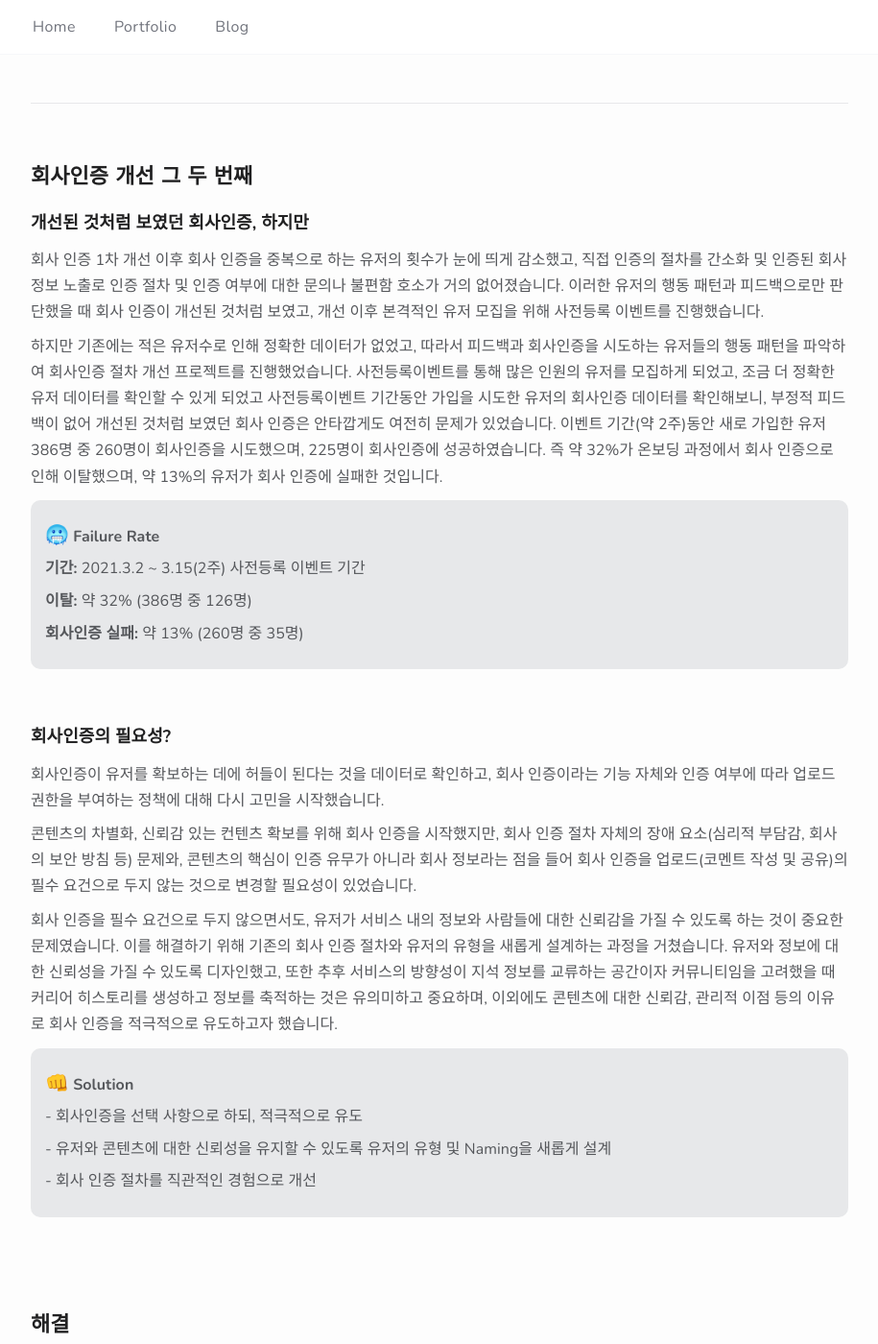
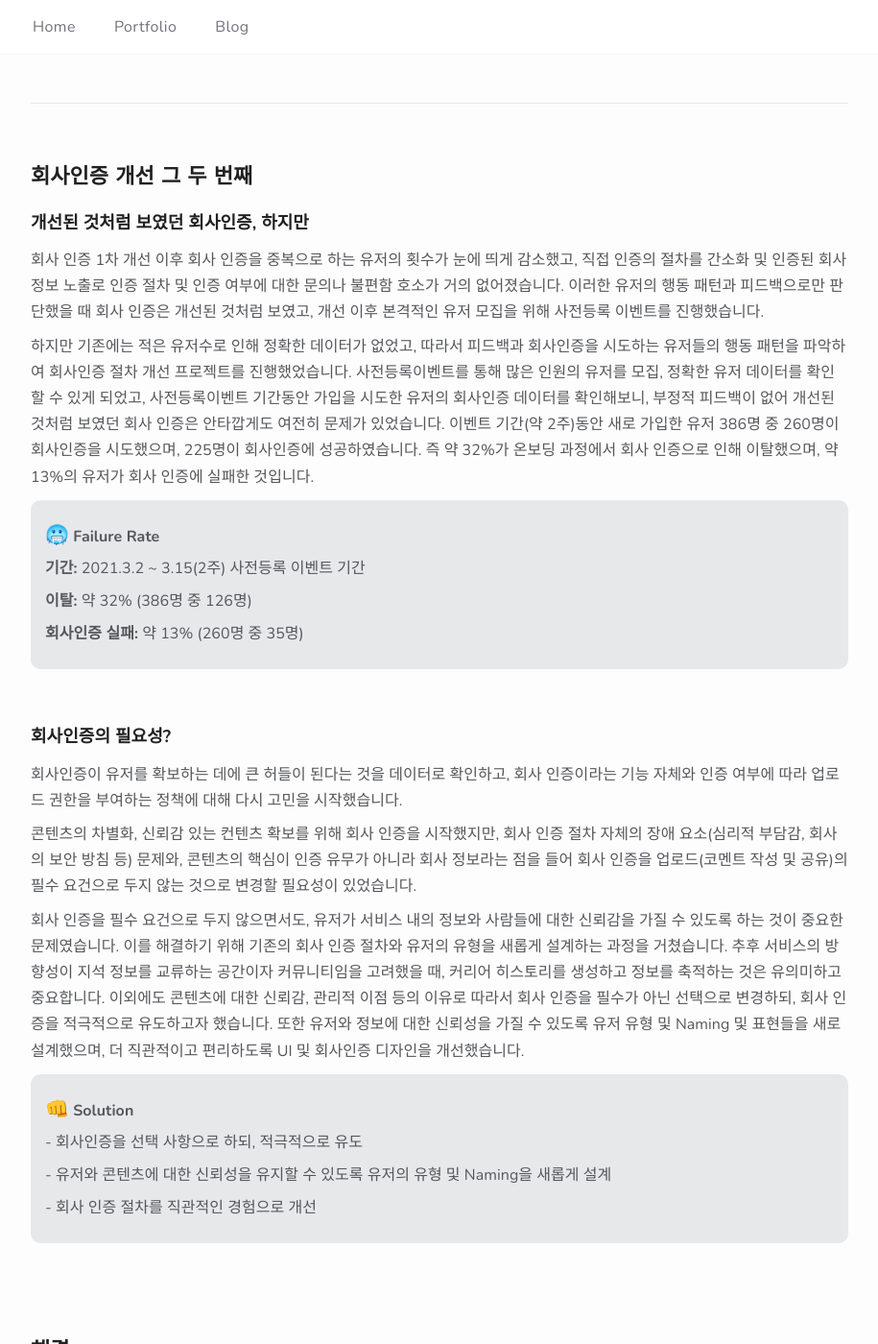
Before and after one commit to junethirty/junethirty.github.io, a Jekyll site: the page built from _portfolio/01_bookcovery.com.markdown, in a window 1280 px wide and 1400 px high, scrolled down 7972 px. Shown: the whole window at 96% size, without its empty margins (182-1097 px from the left). Built offline with Jekyll 4.4.1, drawn with Linux system fonts in a browser that asks for light colours; nearby versions of some CDN libraries; some of the changed text lies outside the part shown.

Commit message:
minor changes

```diff
--- a/_portfolio/01_bookcovery.com.markdown
+++ b/_portfolio/01_bookcovery.com.markdown
@@ -157,9 +157,9 @@
 
 #### 개선된 것처럼 보였던 회사인증, 하지만
 
-회사 인증 1차 개선 이후 회사 인증을 중복으로 하는 유저의 횟수가 눈에 띄게 감소했고, 직접 인증의 절차를 간소화 및 인증된 회사 정보 노출로 인증 절차 및 인증 여부에 대한 문의나 불편함 호소가 거의 없어졌습니다. 이러한 유저의 행동 패턴과 피드백으로만 판단했을 때 회사 인증이 개선된 것처럼 보였고, 개선 이후 본격적인 유저 모집을 위해 사전등록 이벤트를 진행했습니다.
+회사 인증 1차 개선 이후 회사 인증을 중복으로 하는 유저의 횟수가 눈에 띄게 감소했고, 직접 인증의 절차를 간소화 및 인증된 회사 정보 노출로 인증 절차 및 인증 여부에 대한 문의나 불편함 호소가 거의 없어졌습니다. 이러한 유저의 행동 패턴과 피드백으로만 판단했을 때 회사 인증은 개선된 것처럼 보였고, 개선 이후 본격적인 유저 모집을 위해 사전등록 이벤트를 진행했습니다.
 
-하지만 기존에는 적은 유저수로 인해 정확한 데이터가 없었고, 따라서 피드백과 회사인증을 시도하는 유저들의 행동 패턴을 파악하여 회사인증 절차 개선 프로젝트를 진행했었습니다. 사전등록이벤트를 통해 많은 인원의 유저를 모집하게 되었고, 조금 더 정확한 유저 데이터를 확인할 수 있게 되었고 사전등록이벤트 기간동안 가입을 시도한 유저의 회사인증 데이터를 확인해보니, 부정적 피드백이 없어 개선된 것처럼 보였던 회사 인증은 안타깝게도 여전히 문제가 있었습니다. 이벤트 기간(약 2주)동안 새로 가입한 유저 386명 중 260명이 회사인증을 시도했으며, 225명이 회사인증에 성공하였습니다. 즉 약 32%가 온보딩 과정에서 회사 인증으로 인해 이탈했으며, 약 13%의 유저가 회사 인증에 실패한 것입니다.
+하지만 기존에는 적은 유저수로 인해 정확한 데이터가 없었고, 따라서 피드백과 회사인증을 시도하는 유저들의 행동 패턴을 파악하여 회사인증 절차 개선 프로젝트를 진행했었습니다. 사전등록이벤트를 통해 많은 인원의 유저를 모집, 정확한 유저 데이터를 확인할 수 있게 되었고, 사전등록이벤트 기간동안 가입을 시도한 유저의 회사인증 데이터를 확인해보니, 부정적 피드백이 없어 개선된 것처럼 보였던 회사 인증은 안타깝게도 여전히 문제가 있었습니다. 이벤트 기간(약 2주)동안 새로 가입한 유저 386명 중 260명이 회사인증을 시도했으며, 225명이 회사인증에 성공하였습니다. 즉 약 32%가 온보딩 과정에서 회사 인증으로 인해 이탈했으며, 약 13%의 유저가 회사 인증에 실패한 것입니다.
 
 <div class="callout">
 <span class="emoji-callout">🥶</span> <strong>Failure Rate</strong> <br>
@@ -172,11 +172,11 @@
 
 #### 회사인증의 필요성?
 
-회사인증이 유저를 확보하는 데에 허들이 된다는 것을 데이터로 확인하고, 회사 인증이라는 기능 자체와 인증 여부에 따라 업로드 권한을 부여하는 정책에 대해 다시 고민을 시작했습니다.
+회사인증이 유저를 확보하는 데에 큰 허들이 된다는 것을 데이터로 확인하고, 회사 인증이라는 기능 자체와 인증 여부에 따라 업로드 권한을 부여하는 정책에 대해 다시 고민을 시작했습니다.
 
 콘텐츠의 차별화, 신뢰감 있는 컨텐츠 확보를 위해 회사 인증을 시작했지만, 회사 인증 절차 자체의 장애 요소(심리적 부담감, 회사의 보안 방침 등) 문제와, 콘텐츠의 핵심이 인증 유무가 아니라 회사 정보라는 점을 들어 회사 인증을 업로드(코멘트 작성 및 공유)의 필수 요건으로 두지 않는 것으로 변경할 필요성이 있었습니다.
 
-회사 인증을 필수 요건으로 두지 않으면서도, 유저가 서비스 내의 정보와 사람들에 대한 신뢰감을 가질 수 있도록 하는 것이 중요한 문제였습니다. 이를 해결하기 위해 기존의 회사 인증 절차와 유저의 유형을 새롭게 설계하는 과정을 거쳤습니다. 유저와 정보에 대한 신뢰성을 가질 수 있도록 디자인했고, 또한 추후 서비스의 방향성이 지석 정보를 교류하는 공간이자 커뮤니티임을 고려했을 때 커리어 히스토리를 생성하고 정보를 축적하는 것은 유의미하고 중요하며, 이외에도 콘텐츠에 대한 신뢰감, 관리적 이점 등의 이유로 회사 인증을 적극적으로 유도하고자 했습니다.
+회사 인증을 필수 요건으로 두지 않으면서도, 유저가 서비스 내의 정보와 사람들에 대한 신뢰감을 가질 수 있도록 하는 것이 중요한 문제였습니다. 이를 해결하기 위해 기존의 회사 인증 절차와 유저의 유형을 새롭게 설계하는 과정을 거쳤습니다. 추후 서비스의 방향성이 지석 정보를 교류하는 공간이자 커뮤니티임을 고려했을 때, 커리어 히스토리를 생성하고 정보를 축적하는 것은 유의미하고 중요합니다. 이외에도 콘텐츠에 대한 신뢰감, 관리적 이점 등의 이유로 따라서 회사 인증을 필수가 아닌 선택으로 변경하되, 회사 인증을 적극적으로 유도하고자 했습니다. 또한 유저와 정보에 대한 신뢰성을 가질 수 있도록 유저 유형 및 Naming 및 표현들을 새로 설계했으며, 더 직관적이고 편리하도록 UI 및 회사인증 디자인을 개선했습니다.
 
 <div class="callout">
 <span class="emoji-callout">👊</span> <strong>Solution</strong> <br>
@@ -190,14 +190,14 @@
 ### 해결
 
 #### 해결 1. 회사 인증 절차 및 정책의 전체적 변경
-기존에 있었던 직접 인증 방법을 없애고, 회사인증을 '회사 도메인 이메일 인증' 하나로 통합하고, 온보딩을 완료한 경우 회사인증을 하지 않아도, 가입한 모든 유저는 도서를 업로드할 수 있도록 변경했습니다. 이렇게 변경하면 유저의 유형은 크게 다음의 다섯 가지로 구분됩니다.
-
 <div class="img_row">
 	<img class="col three" src="{{ site.baseurl }}/img/bookcovery.company/bookcovery.company.17.jpg" alt="" title="bookcovery.company.17"/>
 </div>
 <div class="col three caption">
 	옵셔널하게 변경된 회사인증 플로우
 </div>
+기존에 있었던 직접 인증 방법을 없애고 회사 인증의 방법(루트)을 '회사 도메인 이메일 인증' 하나로 통합했으며, 온보딩을 완료한 경우 회사인증을 하지 않아도 가입한 모든 유저가 도서를 업로드할 수 있도록 변경했습니다. 이렇게 변경하면 유저의 유형은 크게 다음의 다섯 가지로 구분됩니다.
+
 <br>
 <span class="emoji-callout">✔️</span> <strong>가능한 유저의 유형</strong> <br>
 <strong>유저 유형 1:</strong> 직업명만 선택한 경우 &nbsp;&#10142; &nbsp;<strong><span class="text-highlight">회사명 @프리랜서</span></strong>, 로고 없음 (미인증)<br>
@@ -223,7 +223,7 @@
 <div class="col three caption">
 	네임택 및 프로필의 회사명 표시 규칙
 </div>
-회사명을 입력하지 않은 유저 유형1의 네임택과 프로필에도 직업적으로 신뢰할 수 있음을 느낄 수 있도록 '회사명 없음', 또는 공백으로 두기 보다는 '@프리랜서'라는 단어를 사용했습니다. 또한 온보딩 모달에서도 회사명 입력 필드를 스킵하는 버튼에 '회사 인증을 할 수 없다', '회사가 없다'라는 워딩보다는 전문적이고 신뢰할 수 있는 유저임을 포지셔닝하기 위해 '소속이 없습니다'라는 단어를 사용합니다.
+회사명을 입력하지 않은 유저 유형1의 네임택과 프로필에도 직업적으로 신뢰할 수 있음을 느낄 수 있도록 '회사명 없음', 또는 공백으로 두기 보다는 '@프리랜서'라는 단어를 사용했습니다. 또한 온보딩 모달에서도 회사명 입력 필드를 스킵하는 버튼에 '회사 인증을 할 수 없다', '회사가 없다'라는 워딩보다는 전문적이고 신뢰할 수 있는 유저임을 포지셔닝하기 위해 '소속이 없습니다'라는 단어를 사용합니다. 미인증된 회사와 인증된 회사는 회사 로고 등록에 의해 구분됩니다.
 
 <br>
 
@@ -257,7 +257,7 @@
 <div class="col three caption">
 	회사인증 여부와 상관없이 온보딩을 마친 모든 유저에게, 온보딩 마지막 단계에서 책 업로드 유도 모달이 보입니다.
 </div>
-회사인증이 업로드를 위해 필수 요건이었던 기존 정책이 변경되었기 때문에, 혼동을 줄이고 또한 도서 업로드를 유도하기 위해 모든 시나리오의 온보딩 과정이 끝난 후 도서 업로드 유도 모달을 추가했습니다.
+회사인증이 업로드를 위해 필수 요건이었던 기존 정책이 변경되었기 때문에 혼동을 줄이기 위해, 또한 모든 유저에게 코어 액션인 도서 업로드를 유도하기 위해 모든 시나리오의 온보딩 과정이 끝난 후 도서 업로드 유도 모달을 추가했습니다.
 
 
 <br><br><br>
@@ -266,7 +266,7 @@
 
 회사인증은 북커버리 서비스를 차별화하는 중요한 요소이면서도, 또 한편으로는 유저의 진입을 어렵게 하는 제일 큰 장애요소이기도 했습니다. 그래서 양날의 검 같았던 회사인증을 두고 마치 저울질하듯, 브랜드 이미지와 매력도, 콘텐츠의 질을 유지하면서도 사용자 경험 개선 및 이탈율을 낮추는 양쪽의 장점을 모두 가져오기 위해 다양한 방법을 시도했던 프로젝트였습니다. 콘텐츠의 질을 확실하게 보장할 수 있었던 회사인증을 선택사항으로 변경하게 된 것이 조금 아쉽기는 했지만, 두 차례에 걸친 개선을 통해 브랜드 이미지를 최대한 유지할 수 있도록 최선을 다한 프로젝트라고 생각합니다.
 
-회사인증 절차나 정책 변경 없이 디자인 개선만으로 성과를 만들어내고자 노력하면서 사용자의 세부적인 시나리오를 고민하며 디자인했고, 2차 개선 때에는 서비스의 방향, 브랜드 이미지, 다른 기능과의 충돌, 유저 유형의 분류 등 서비스 전체의 관점으로 기능을 기획하고 설계하는 것부터 시작해 디자인으로 마무리했던 재밌었던 작업이었습니다. 작은 스타트업에서 일하면서 가장 재밌는 것중에 하나가 결정된 기획이나 우선순위에 따라 디자인만 하는 것이 아니라, 서비스를 사용하는 유저의 피드백을 직접 듣는 것부터 시작해, 기획단에서 아이디어를 내고, 기획안을 작성, 백로그에 들어있는 기획들의 우선순위를 붙여 디자인, 개발 일정 산정, QA까지 전과정을 총괄하기 때문에, 내 머릿속에 있던 아이디어가 실제 서비스의 새로운 기능으로 추가되고 개선되는 과정을 가장 가까이에서 직접 볼 수 있다는 점 같습니다. (팀이 작다보니 모든 의사결정과 진행이 대부분 빠르게 진행되기도 하고요.)
+첫번째 개선에서 회사인증 절차나 정책 변경 없이 디자인 개선만으로 성과를 만들어내고자 노력하면서 사용자의 세부적인 시나리오를 고민하며 디자인했고, 2차 개선 때에는 서비스의 방향, 브랜드 이미지, 다른 기능과의 충돌, 유저 유형의 분류 등 서비스 전체의 관점으로 기능을 기획하고 설계하는 것부터 시작해 디자인으로 마무리했었던 재밌는 작업이었습니다. 작은 스타트업에서 일하면서 가장 재밌는 부분 중 하나가 이미 결정되어있는 기획이나 우선순위에 따라 디자인만 하는 것이 아니라, 서비스를 사용하는 유저의 피드백을 직접 듣는 것부터 시작해, 기획단에서 직접 해결책과 아이디어를 내고, 기획안을 작성, 백로그에 들어있는 기획들의 우선순위를 붙이고, 디자인, 개발 일정 산정, QA까지 전과정을 총괄하기 때문에, 내 머릿속에 있던 아이디어가 실제 서비스의 새로운 기능으로 추가되고 개선되는 모든 과정을 가장 가까이에서 직접 관여하며 볼 수 있다는 점 같습니다. (팀이 작다보니 모든 의사결정과 진행이 대부분 빠르게 진행되기도 하고요.)
 
 많은 여러 기획과 디자인을 했지만 그 중에서도 회사인증은 MVP부터 계속해서 눈에 밟혔던 부분이자, 여러 차례의 고민과 기획을 통해 진행한 프로젝트라 더 인상이 깊은 작업이었습니다. 또한 디자인 뿐만 아니라 기능적인 개선이 필요했기 때문에 개발자들과 조율이 필수적이고 중요한 프로젝트였고, 협업을 통해 커뮤니케이션 역량이 더 성장하게 되어 뜻깊은 경험을 쌓을 수 있는 프로젝트였습니다.
 
```
Also changed, not shown: other parts of _portfolio/01_bookcovery.com.markdown (+1 -1 lines).
